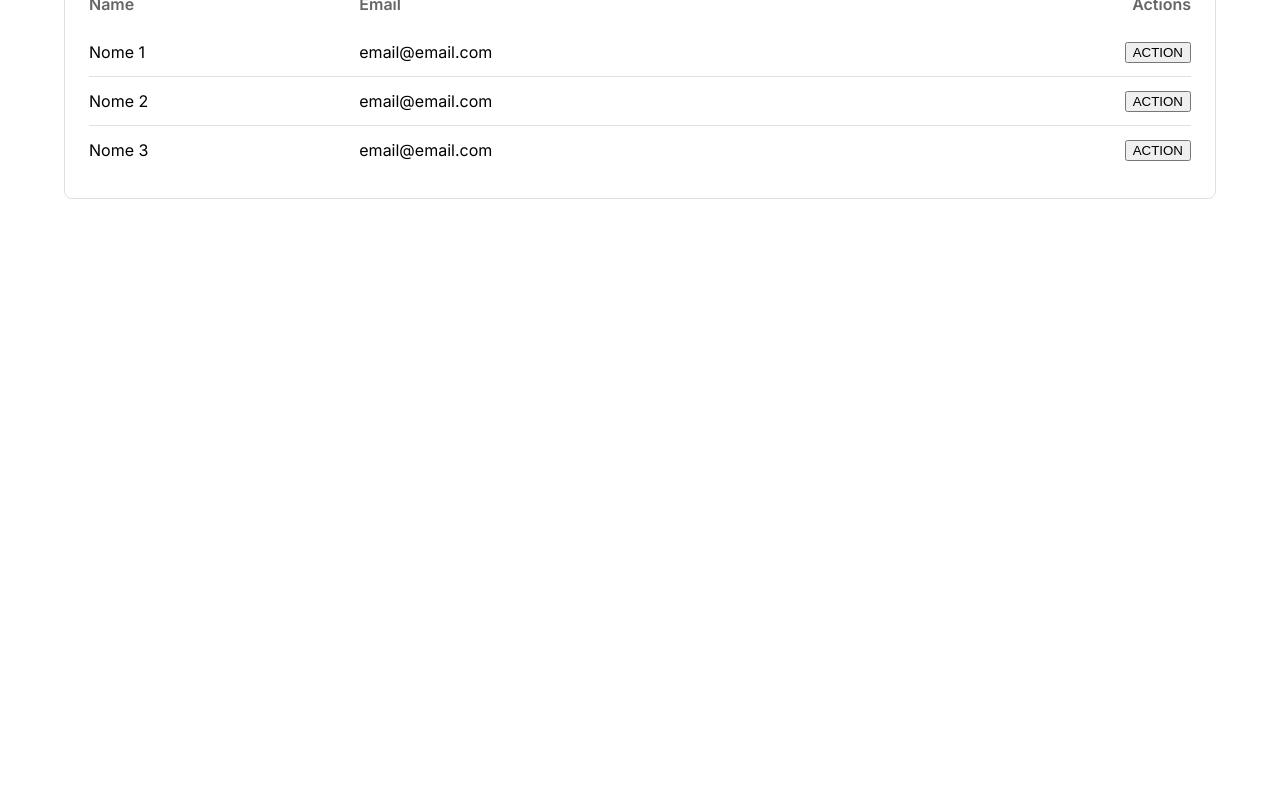
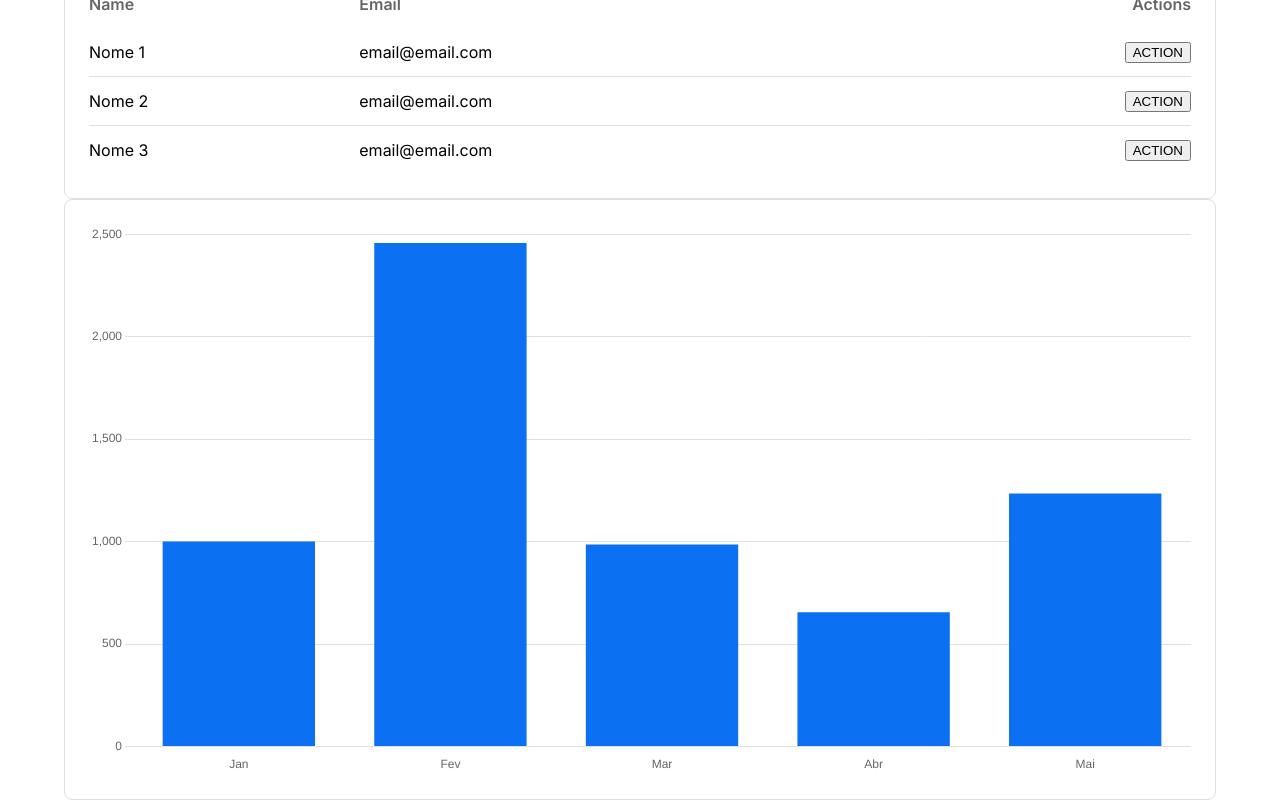
Before and after one commit to azevedo2elve/dnc-sales-dashboard-azevedo, a React (Vite) app: page /home in a window 1280 px wide. Shown: the part 483-1283 px from the top of the page. Before the commit the page ends 800 px from the top, so only its background shows below. Built offline with nearby package versions, Linux system fonts and the light colour scheme; a web font is replaced by a local one.

Commit message:
Feat: Chart Component

```diff
--- /dev/null
+++ b/src/components/CustomChart.tsx
@@ -0,0 +1,81 @@
+import { useTheme } from 'styled-components'
+import {
+  Chart as ChartJS,
+  CategoryScale,
+  LinearScale,
+  BarElement,
+  PointElement,
+  LineElement,
+  Title,
+  Tooltip,
+  Legend,
+} from 'chart.js'
+import { Line } from 'react-chartjs-2'
+import { Bar } from 'react-chartjs-2'
+import { CustomChartProps } from '@/types'
+
+ChartJS.register(
+  CategoryScale,
+  LinearScale,
+  BarElement,
+  PointElement,
+  LineElement,
+  Title,
+  Tooltip,
+  Legend
+)
+
+function CustomChart(props: CustomChartProps) {
+  const { data, labels, type } = props
+  const theme = useTheme()
+  const options = {
+    responsive: true,
+    scaleShowVerticalLines: false,
+    scales: {
+      x: {
+        border: {
+          display: false,
+        },
+        grid: {
+          display: false,
+        },
+        ticks: {
+          color: theme.typographies.subtitle,
+        },
+      },
+      y: {
+        border: {
+          display: false,
+        },
+        grid: {
+          color: theme.appDefaultStroke,
+        },
+        ticks: {
+          color: theme.typographies.subtitle,
+        },
+      },
+    },
+    plugins: {
+      legend: {
+        display: false,
+      },
+    },
+  }
+  const chartData = {
+    labels,
+    datasets: [
+      {
+        data: data,
+        borderColor: 'rgb(12, 112, 242)',
+        backgroundColor: 'rgb(12, 112, 242, 1)',
+      },
+    ],
+  }
+  return type == 'bar' ? (
+    <Bar data={chartData} options={options} />
+  ) : (
+    <Line data={chartData} options={options} />
+  )
+}
+
+export default CustomChart
--- a/src/components/index.ts
+++ b/src/components/index.ts
@@ -1,4 +1,5 @@
 export { default as AvatarList } from './AvatarList'
+export { default as CustomChart } from './CustomChart'
 export { default as CustomTable } from './CustomTable'
 export { default as FormComponent } from './FormComponent'
 export { default as Header } from './Header'
--- a/src/pages/Home.tsx
+++ b/src/pages/Home.tsx
@@ -1,4 +1,10 @@
-import { AvatarList, CardComponent, CustomTable, Header } from '@/components'
+import {
+  AvatarList,
+  CardComponent,
+  CustomChart,
+  CustomTable,
+  Header,
+} from '@/components'
 import { Container } from '@mui/material'
 import { currencyConverter } from '@/utils'
 
@@ -56,6 +62,13 @@
             rows={mockTableData.rows}
           />
         </CardComponent>
+        <CardComponent>
+          <CustomChart
+            labels={['Jan', 'Fev', 'Mar', 'Abr', 'Mai']}
+            data={[1000.12, 2456.54, 986.32, 654.89, 1234.56, 1500.5]}
+            type="bar"
+          />
+        </CardComponent>
       </Container>
     </>
   )
--- /dev/null
+++ b/src/types/curstomChart.d.ts
@@ -0,0 +1,5 @@
+export interface CustomChartProps {
+  labels: string[]
+  data: number[]
+  type: 'line' | 'bar'
+}
--- a/src/types/index.ts
+++ b/src/types/index.ts
@@ -1,4 +1,5 @@
 export * from './avatarsList'
+export * from './curstomChart'
 export * from './customTable'
 export * from './theme'
 export * from './typographies'
```
